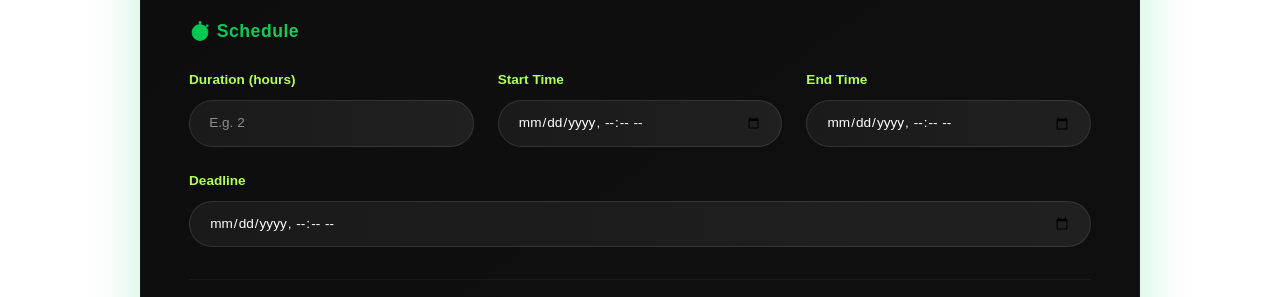
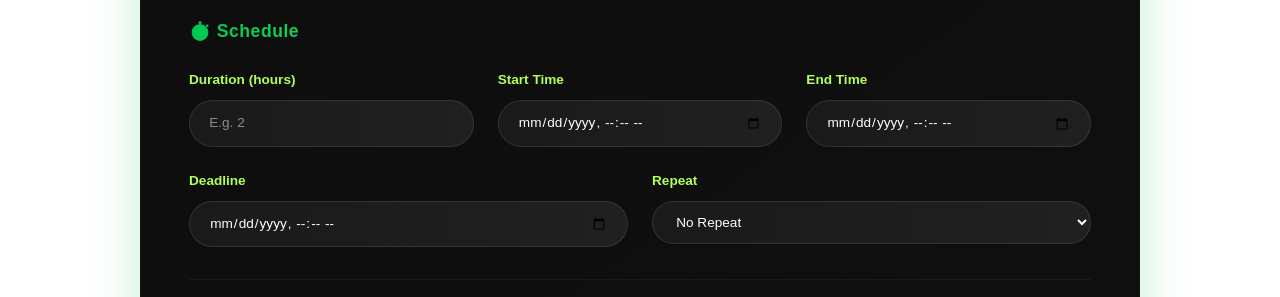
Before and after one commit to souraman19/Schedrix, a Next.js app in the folder client/: page /in/task/add in a window 1280 px wide. Shown: the part 430-727 px from the top of the page. Built offline with nearby package versions, Linux system fonts and the light colour scheme.

Commit message:
Schema update of task for task repeatation

```diff
--- a/client/src/components/TaskAddForm.tsx
+++ b/client/src/components/TaskAddForm.tsx
@@ -12,6 +12,7 @@ import {toast} from "sonner";
 export default function TaskAddForm() {
   const { user } = useUserStore();
   const [errors, setErrors] = useState<Record<string, string>>({});
+  const [repeat, setRepeat] = useState<string>("no repeat");
 
   const handleSubmitForm = async(prevState: any, formData: FormData)=> {
     try{
@@ -142,6 +143,7 @@ export default function TaskAddForm() {
                 <div style={errorTextStyle}>{errors.endTime}</div>
             }
           </div>
+
           <div style={{ flex: 1, minWidth: "220px" }}>
             <label style={labelStyle}>Deadline</label>
             <input type="datetime-local" style={inputBase} name="deadline"/>
@@ -149,6 +151,44 @@ export default function TaskAddForm() {
                 <div style={errorTextStyle}>{errors.deadLine}</div>
             }
           </div>
+
+          <div style={{ flex: 1, minWidth: "220px" }}>
+            <label style={labelStyle}>Repeat</label>
+            <select
+              style={{
+                ...inputBase,
+                backgroundColor: "#1a1a1a",
+                color: "#fff",
+              }}
+              value={repeat}
+              onChange={(e) => setRepeat(e.target.value)}
+
+              name="repeat"
+            >
+              <option value="no repeat">No Repeat</option>
+              <option value="daily">Daily</option>
+              <option value="weekly">Weekly</option>
+              <option value="monthly">Monthly</option>
+              <option value="yearly">Yearly</option>
+              <option value="custom">Custom</option>
+            </select>
+            {errors.repeat &&
+                <div style={errorTextStyle}>{errors.deadLine}</div>
+            }
+          </div>
+
+            {
+              repeat === "custom" && (
+              <div>
+                  <div>
+
+                  </div>
+                  <div></div>
+                  <div></div>
+              </div>
+              )
+            }
+
         </div>
       </div>
 
```
Also changed, not shown: 1 other file (tests, documents, lock files or other folders).
